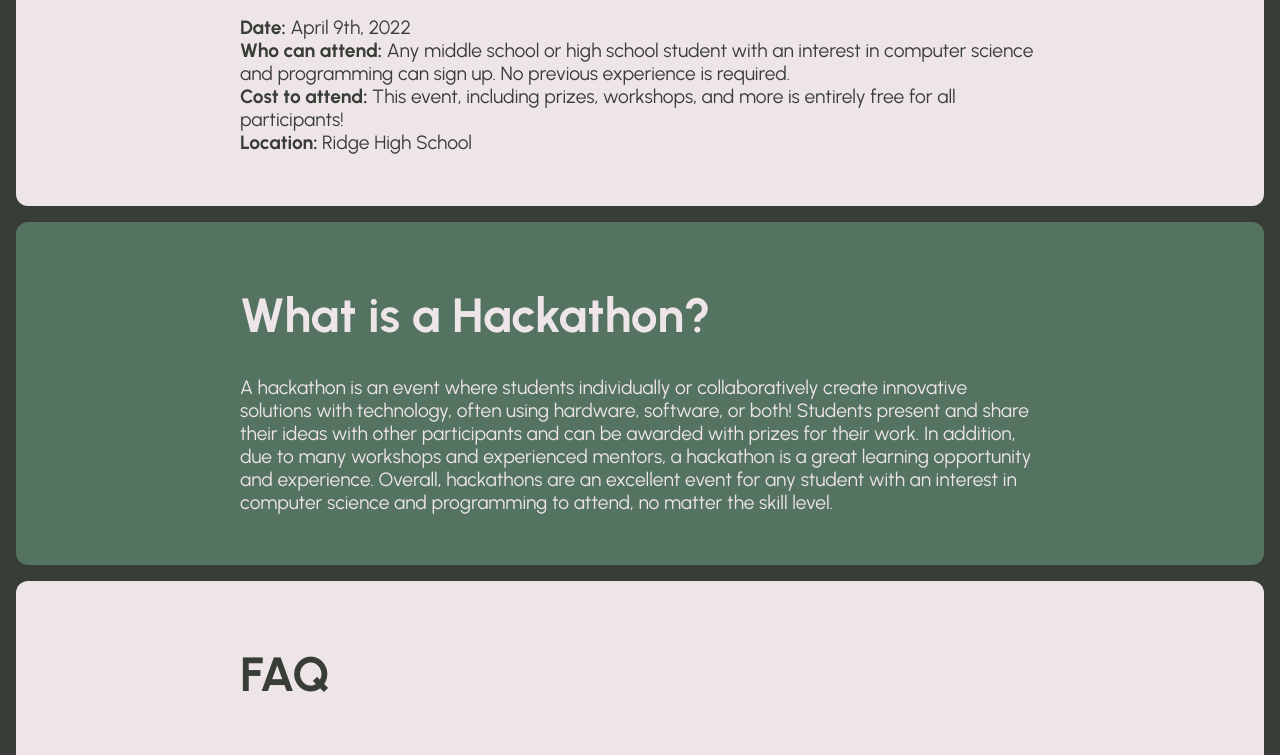
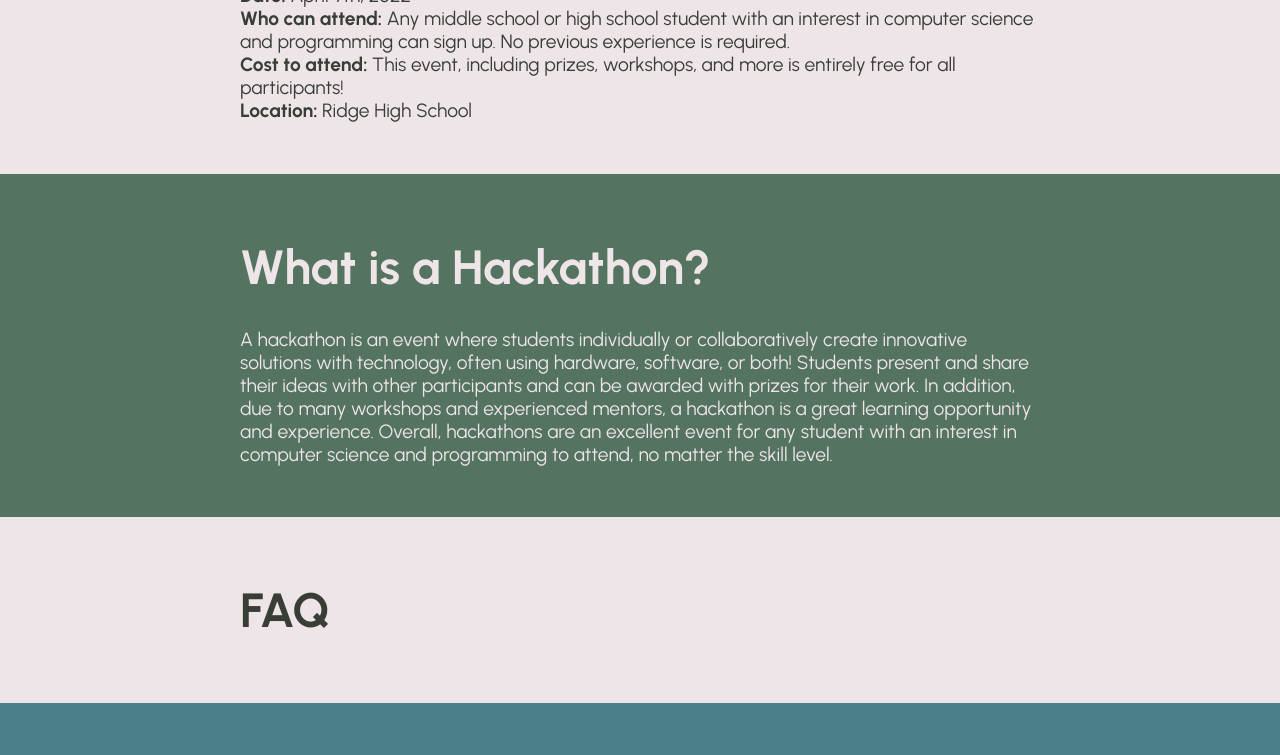
Before and after one commit to ridgehacks/ridgehacks.us, a Gatsby site: page / in a window 1280 px wide. Shown: the part 746-1501 px from the top of the page. Built offline with nearby package versions, Linux system fonts and the light colour scheme; Gatsby itself is replaced by a stand-in of ours.

Commit message:
more nav/style experimentation

```diff
--- a/src/components/section.module.scss
+++ b/src/components/section.module.scss
@@ -2,7 +2,7 @@
 	// height: calc(100vh - var(--section-spacing) * 2);
 	width: 100%;
 	// max-width: 800px;
-	border-radius: calc(0.75 * var(--section-spacing));
+	// border-radius: calc(0.75 * var(--section-spacing));
 	> * {
 		width: var(--width);
 		max-width: 100%;
@@ -23,5 +23,5 @@
 	> * {
 		max-width: min(100%, 800px);
 	}
-	scroll-margin-top: calc(var(--logo-height) + 3 * var(--section-spacing));
+	scroll-margin-top: calc(var(--logo-height) + 2 * var(--section-spacing));
 }
--- a/src/pages/index.jsx
+++ b/src/pages/index.jsx
@@ -31,10 +31,12 @@ const IndexPage = () => {
 				tabIndex={0}
 				onClick={_ => {
 					// window.location.hash = "";
-					window.scrollTo({
-						top: 0,
-						behavior: "smooth",
-					});
+					setTimeout(() => {
+						window.scrollTo({
+							top: 0,
+							behavior: "smooth",
+						});
+					}, 10);
 				}}
 				href="#"
 			>
@@ -43,7 +45,7 @@ const IndexPage = () => {
 			</a>
 			<div className={pageStyle.links}>
 				{/* home, schedule, event details, what is a hackathon? faq sponsors */}
-				<a href="#home">Home</a>
+				{/* <a href="#home">Home</a> */}
 				<a href="#schedule">Schedule</a>
 				<a href="#event-details">Event Details</a>
 				<a href="#what-is-a-hackathon">What is a Hackathon?</a>
--- a/src/pages/index.module.scss
+++ b/src/pages/index.module.scss
@@ -85,10 +85,10 @@
 
 .sections {
 	width: 100%;
-	padding-left: var(--section-spacing);
-	padding-right: var(--section-spacing);
-	padding-bottom: var(--section-spacing);
-	gap: calc(1 * var(--section-spacing));
+	// padding-left: var(--section-spacing);
+	// padding-right: var(--section-spacing);
+	// padding-bottom: var(--section-spacing);
+	// gap: calc(1 * var(--section-spacing));
 	display: flex;
 	flex-direction: column;
 	align-items: center;
```
